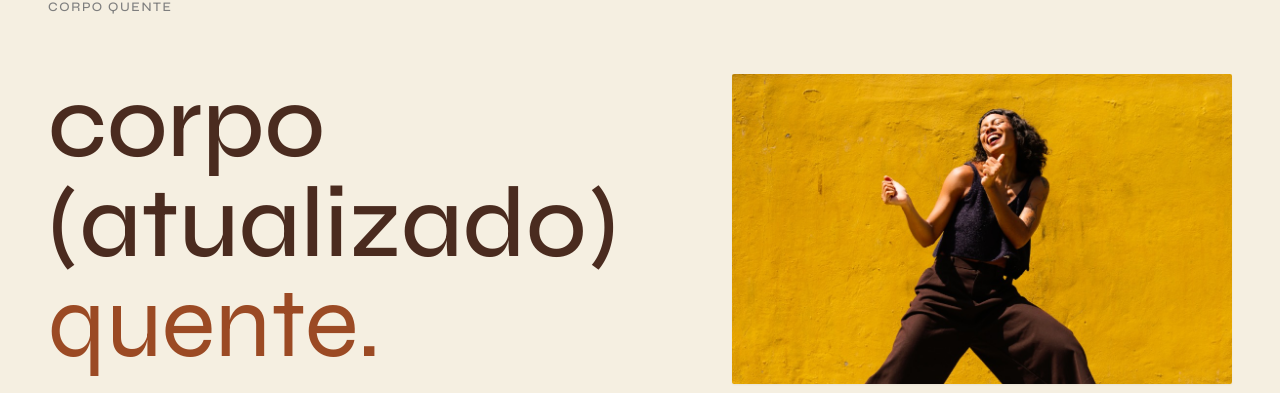
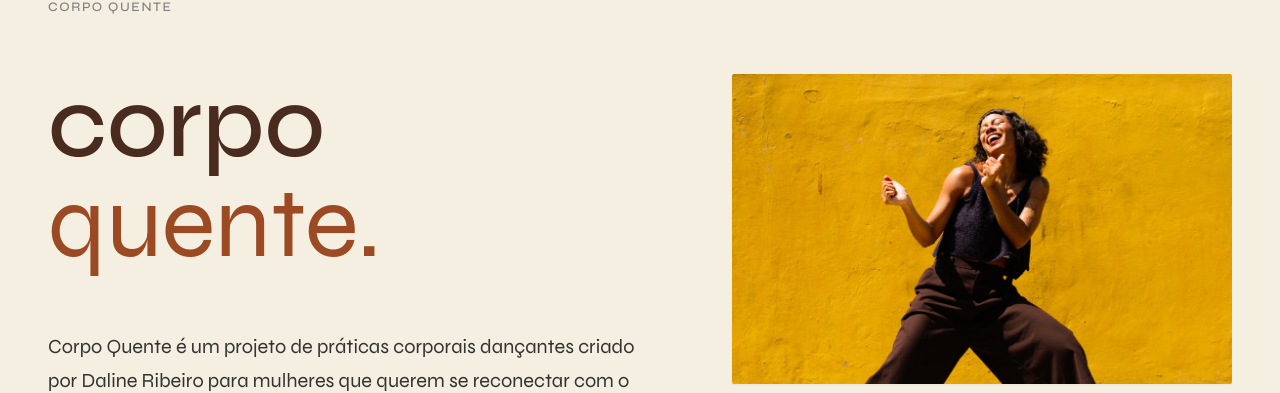
Before and after one commit to daline123/daline-portifolio1, a React (Vite) app: page /corpo-quente in a window 1280 px wide. Shown: the part 196-589 px from the top of the page. Built offline with nearby package versions, Linux system fonts and the light colour scheme.

Commit message:
feat: refine home name size and reorder corpo quente gallery

```diff
--- a/src/pages/CorpoQuente.tsx
+++ b/src/pages/CorpoQuente.tsx
@@ -28,7 +28,7 @@ export default function CorpoQuente() {
             transition={{ delay: 0.2, duration: 0.7 }}
             className="font-display leading-[0.98] text-ink-primary mb-10 md:mb-14"
           >
-            <span className="block text-5xl md:text-7xl lg:text-[100px] font-medium lowercase">corpo (Atualizado)</span>
+            <span className="block text-5xl md:text-7xl lg:text-[100px] font-medium lowercase">corpo</span>
             <span className="block text-5xl md:text-7xl lg:text-[100px] font-normal text-ink-accent lowercase">
               quente.
             </span>
@@ -83,9 +83,8 @@ export default function CorpoQuente() {
         <div className="space-y-12 md:space-y-20">
           {[
             { src: '/images/gallery/01.jpg', alt: 'Daline Ribeiro - Prática Corpo Quente' },
-            { src: '/images/gallery/corpo-quente-04.png'},
-            { src: '/images/gallery/corpo-quente-03.jpg'},
-            { src: '/images/gallery/corpo-quente-2.png' },
+            { src: '/images/gallery/corpo-quente-2.png', alt: 'Daline Ribeiro - Prática Corpo Quente' },
+            { src: '/images/gallery/corpo-quente-03.jpg', alt: 'Daline Ribeiro - Prática Corpo Quente' },
           ].map((img, idx) => (
             <motion.div
               key={idx}
--- a/src/pages/Home.tsx
+++ b/src/pages/Home.tsx
@@ -25,7 +25,7 @@ export default function Home() {
             animate={{ opacity: 1, y: 0 }}
             transition={{ delay: 0.5, duration: 0.8 }}
           >
-            <h1 className="text-ink-primary font-display font-medium text-6xl md:text-[min(10vw,110px)] lowercase leading-[0.8] mb-6">
+            <h1 className="text-ink-primary font-display font-normal text-4xl md:text-6xl lg:text-7xl lowercase leading-[0.8] mb-6">
               daline ribeiro
             </h1>
             <p className="text-ink-muted font-display font-normal text-sm md:text-xl tracking-[0.15em] lowercase">
```
